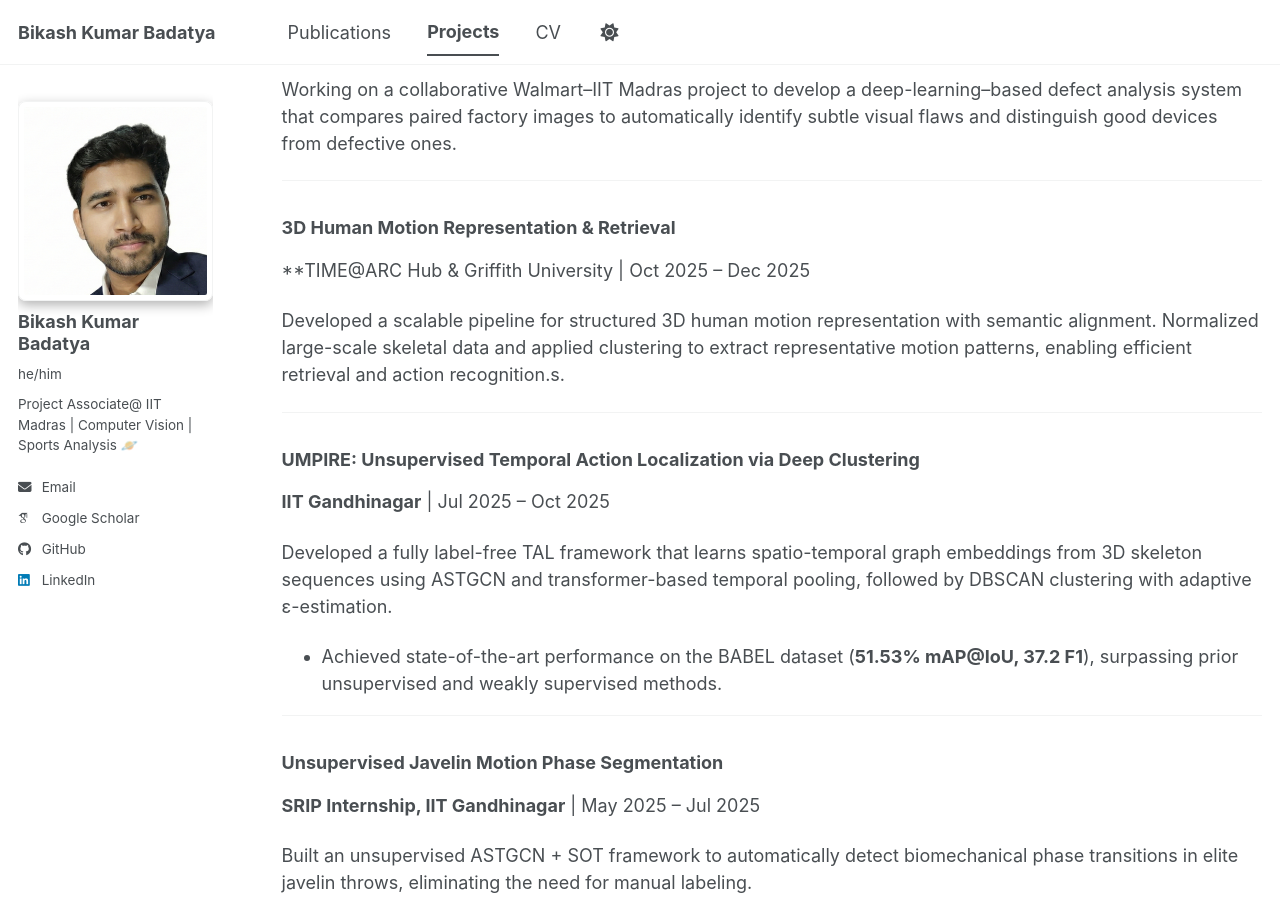
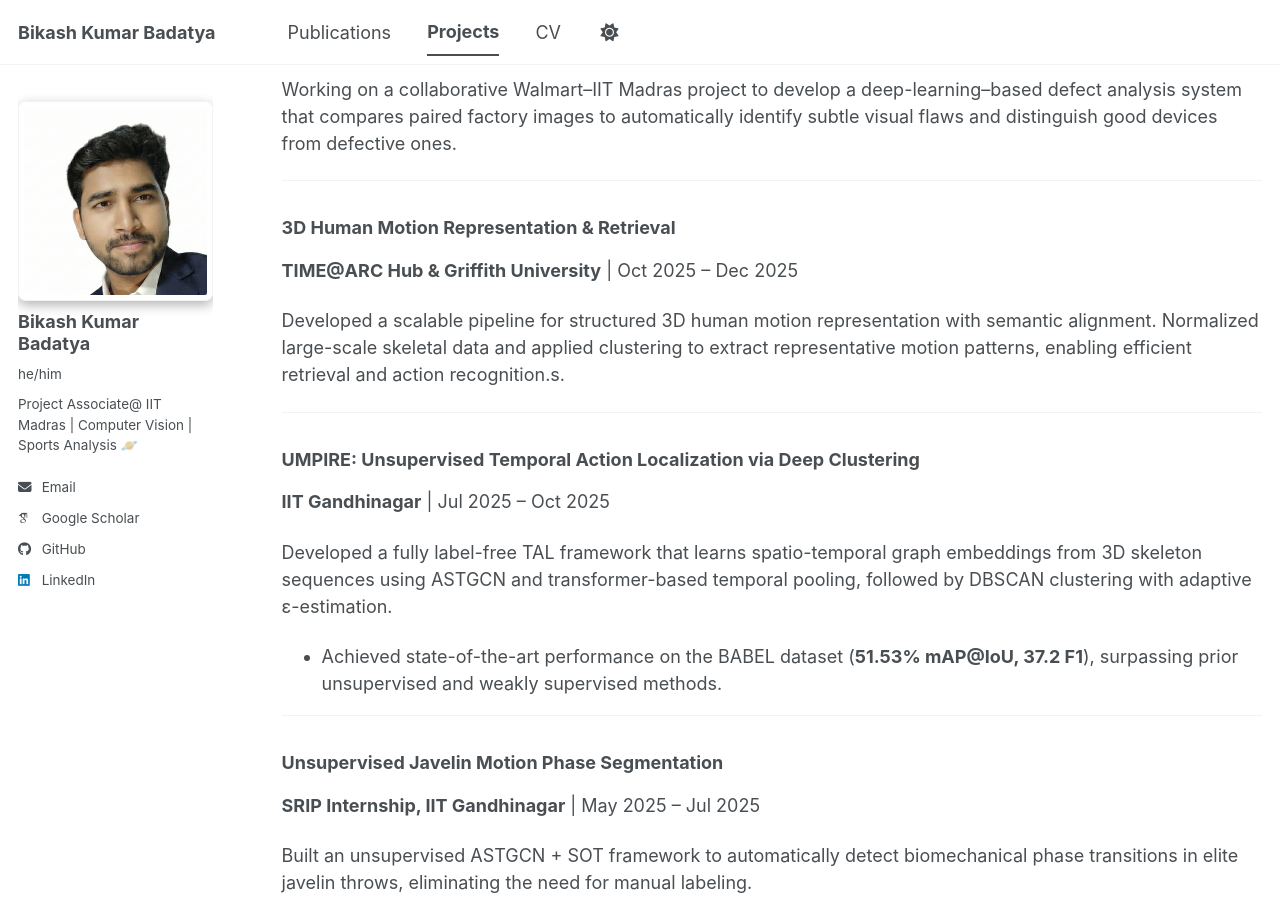
Before and after one commit to Bikudebug/Bikudebug.github.io, a Jekyll site: the page built from _pages/projects.md, in a window 1280 px wide and 900 px high, scrolled down 624 px. Built offline with Jekyll 4.4.1, drawn with Linux system fonts in a browser that asks for light colours; some web fonts are replaced; a script bundle is joined from its source files by our own code; library files that are not in the unit come from our copies.

```diff
--- a/_pages/projects.md
+++ b/_pages/projects.md
@@ -30,7 +30,7 @@ Working on a collaborative Walmart–IIT Madras project to develop a deep-learni
 ---
 
 ### 3D Human Motion Representation & Retrieval
-**TIME@ARC Hub & Griffith University | Oct 2025 – Dec 2025
+**TIME@ARC Hub & Griffith University** | Oct 2025 – Dec 2025
 
 Developed a scalable pipeline for structured 3D human motion representation with semantic alignment. Normalized large-scale skeletal data and applied clustering to extract representative motion patterns, enabling efficient retrieval and action recognition.s.
 
```
